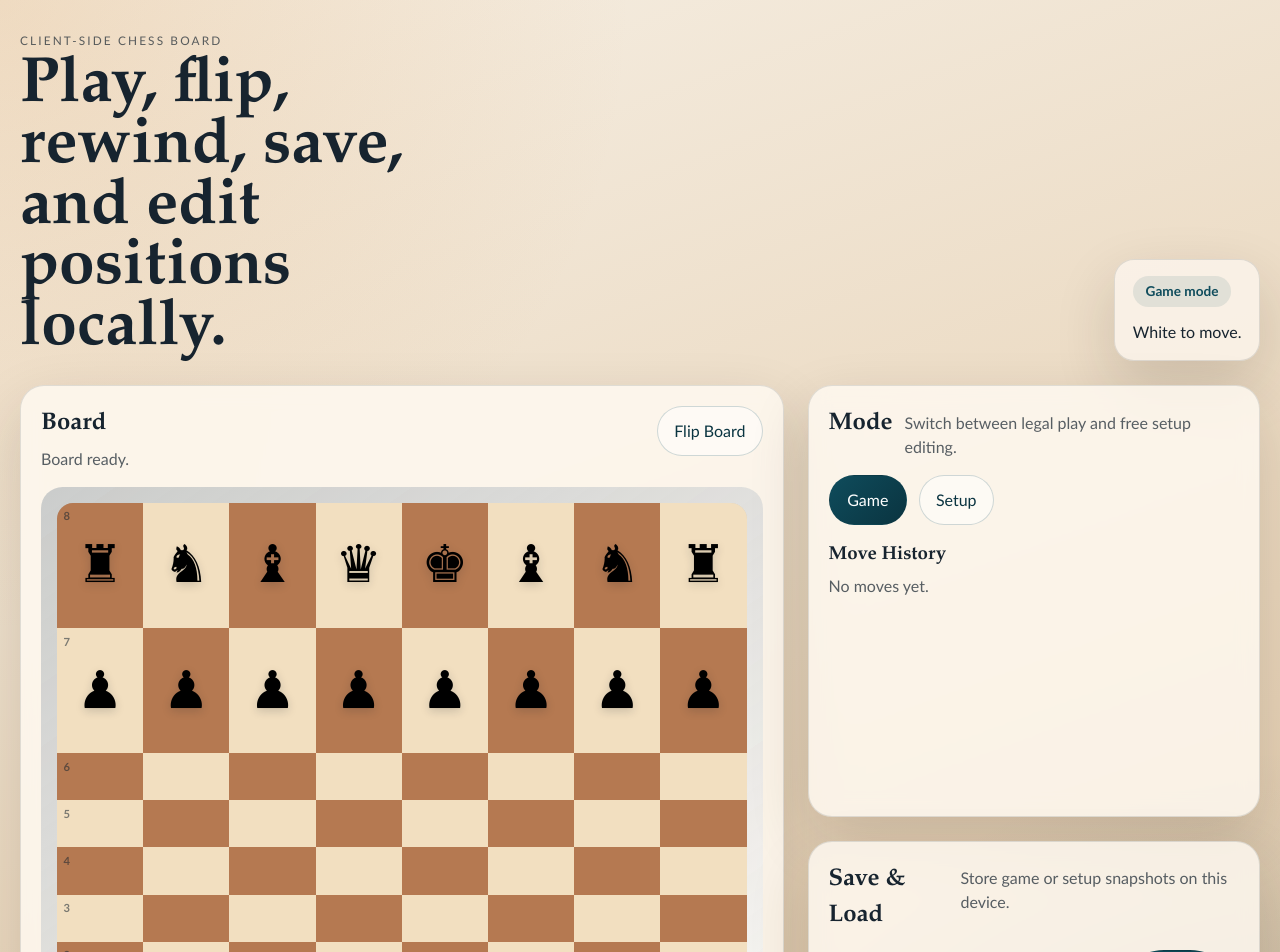
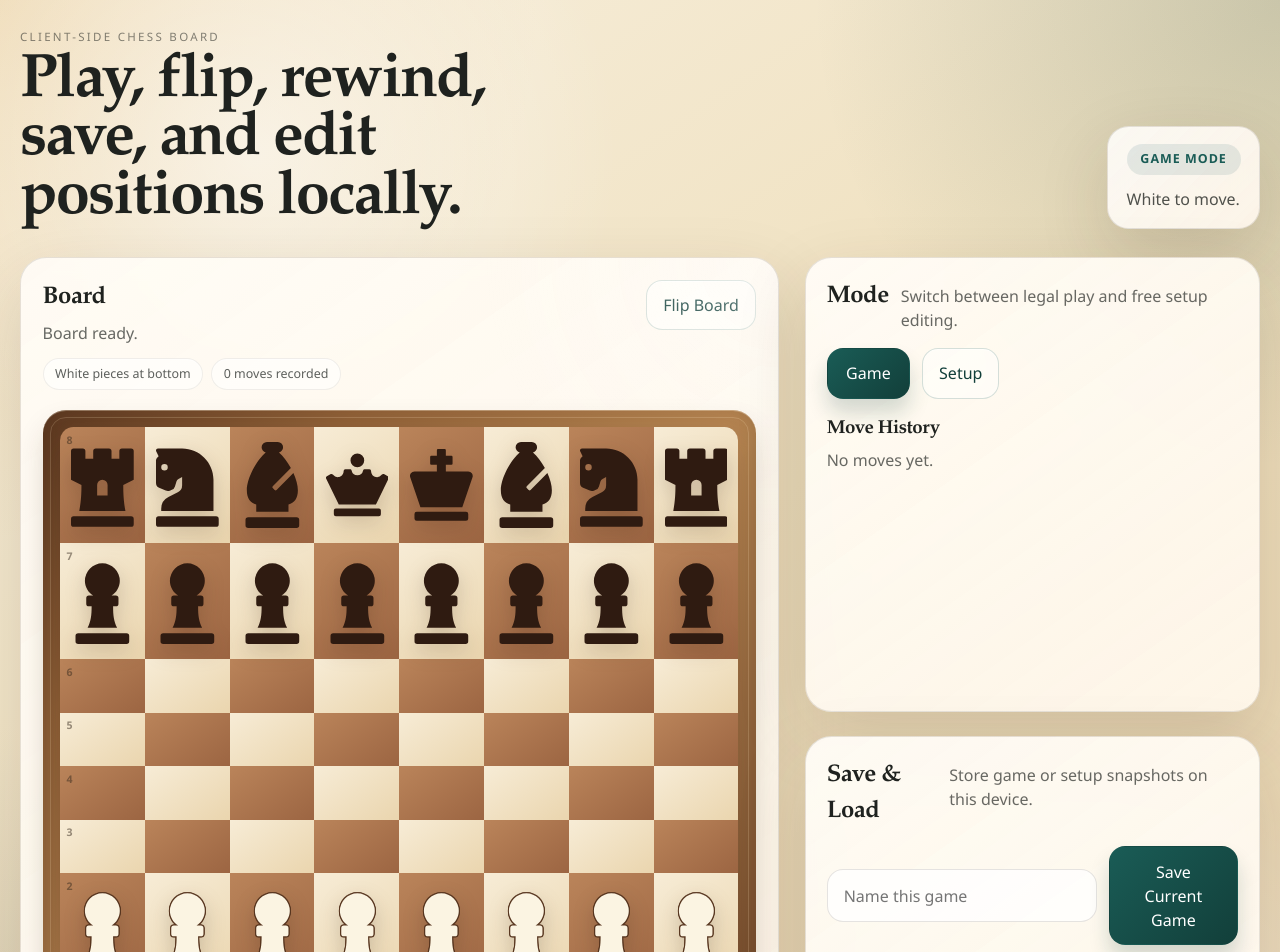
Before and after one commit to 1Brajesh/Chess, a React (Vite) app: page / in a window 1280 px wide. Shown: the top 952 px of the page. Built offline with nearby package versions, Linux system fonts and the light colour scheme.

Commit message:
Polish chess board visuals

```diff
--- a/package.json
+++ b/package.json
@@ -12,7 +12,8 @@
   "dependencies": {
     "chess.js": "^1.4.0",
     "react": "^19.0.0",
-    "react-dom": "^19.0.0"
+    "react-dom": "^19.0.0",
+    "react-icons": "^5.6.0"
   },
   "devDependencies": {
     "@vitejs/plugin-react": "^5.0.0",
--- a/src/App.jsx
+++ b/src/App.jsx
@@ -1,7 +1,6 @@
 import { useEffect, useState } from 'react';
 import {
   PIECE_LABELS,
-  PIECE_SYMBOLS,
   STANDARD_START_FEN,
   boardMapToFen,
   buildChess,
@@ -19,6 +18,7 @@ import {
   safeValidateFen,
   serializeGameSummary,
 } from './lib/chess.js';
+import ChessPiece from './components/ChessPiece.jsx';
 
 const APP_STORAGE_KEY = 'chess-board-session-v1';
 const SAVES_STORAGE_KEY = 'chess-board-saves-v1';
@@ -139,6 +139,8 @@ export default function App() {
             ? 'Position can start a game.'
             : 'Position needs both kings and a valid layout.'
         }`;
+  const boardPerspective =
+    orientation === 'w' ? 'White pieces at bottom' : 'Black pieces at bottom';
 
   useEffect(() => {
     window.localStorage.setItem(
@@ -423,6 +425,14 @@ export default function App() {
             <div>
               <h2>Board</h2>
               <p>{message}</p>
+              <div className="board-chip-row">
+                <span className="board-chip">{boardPerspective}</span>
+                <span className="board-chip">
+                  {mode === 'game'
+                    ? `${moveList.length} move${moveList.length === 1 ? '' : 's'} recorded`
+                    : `${setupState.turn === 'w' ? 'White' : 'Black'} to move`}
+                </span>
+              </div>
             </div>
             <button
               className="ghost-button"
@@ -478,7 +488,7 @@ export default function App() {
                       {fileLabel ? (
                         <span className="square-file">{fileLabel}</span>
                       ) : null}
-                      <span className="piece">{piece ? PIECE_SYMBOLS[piece] : ''}</span>
+                      {piece ? <ChessPiece piece={piece} /> : null}
                     </button>
                   );
                 }),
@@ -521,9 +531,7 @@ export default function App() {
                           )
                         }
                       >
-                        <span className="promotion-piece">
-                          {PIECE_SYMBOLS[pieceCode]}
-                        </span>
+                        <ChessPiece piece={pieceCode} className="promotion-piece" />
                         {PIECE_LABELS[pieceCode]}
                       </button>
                     );
@@ -579,7 +587,11 @@ export default function App() {
                       onClick={() => setSelectedPalettePiece(piece)}
                     >
                       <span className="palette-symbol">
-                        {piece === 'erase' ? '×' : PIECE_SYMBOLS[piece]}
+                        {piece === 'erase' ? (
+                          <span className="erase-symbol">×</span>
+                        ) : (
+                          <ChessPiece piece={piece} className="palette-piece" />
+                        )}
                       </span>
                       <span>{PIECE_LABELS[piece]}</span>
                     </button>
--- /dev/null
+++ b/src/components/ChessPiece.jsx
@@ -0,0 +1,32 @@
+import {
+  FaChessBishop,
+  FaChessKing,
+  FaChessKnight,
+  FaChessPawn,
+  FaChessQueen,
+  FaChessRook,
+} from 'react-icons/fa';
+
+const ICON_BY_PIECE = {
+  K: FaChessKing,
+  Q: FaChessQueen,
+  R: FaChessRook,
+  B: FaChessBishop,
+  N: FaChessKnight,
+  P: FaChessPawn,
+};
+
+export default function ChessPiece({ piece, className = '' }) {
+  if (!piece || piece === 'erase') {
+    return null;
+  }
+
+  const Icon = ICON_BY_PIECE[piece[1]];
+  const colorClass = piece.startsWith('w') ? 'white' : 'black';
+
+  return (
+    <span className={['piece-render', colorClass, className].filter(Boolean).join(' ')}>
+      <Icon className="piece-icon" aria-hidden="true" focusable="false" />
+    </span>
+  );
+}
--- a/src/styles.css
+++ b/src/styles.css
@@ -1,25 +1,28 @@
 :root {
   color-scheme: light;
-  font-family: 'Avenir Next', 'Trebuchet MS', 'Segoe UI', sans-serif;
+  font-family: 'Avenir Next', 'Segoe UI', sans-serif;
   line-height: 1.5;
   font-weight: 500;
   background:
-    radial-gradient(circle at top left, rgba(219, 161, 94, 0.26), transparent 34%),
-    radial-gradient(circle at bottom right, rgba(10, 66, 96, 0.22), transparent 32%),
-    linear-gradient(160deg, #f6efe4 0%, #ead8bf 52%, #dbc1a0 100%);
-  color: #17242f;
-  --page-max: 1380px;
-  --panel: rgba(255, 250, 243, 0.8);
-  --panel-border: rgba(23, 36, 47, 0.12);
-  --accent: #0f4c5c;
-  --accent-strong: #0a3440;
-  --warm: #b65e2b;
-  --shadow: 0 24px 60px rgba(43, 30, 16, 0.16);
-  --light-square: #f2dfc0;
-  --dark-square: #b57951;
-  --selected: #0f4c5c;
-  --target: #db8d2f;
-  --last-move: rgba(239, 197, 94, 0.5);
+    radial-gradient(circle at top left, rgba(225, 187, 121, 0.38), transparent 30%),
+    radial-gradient(circle at top right, rgba(29, 69, 60, 0.18), transparent 26%),
+    radial-gradient(circle at bottom left, rgba(38, 61, 92, 0.18), transparent 30%),
+    linear-gradient(145deg, #f8f0df 0%, #efe0be 48%, #e4cfac 100%);
+  color: #1f221f;
+  --page-max: 1420px;
+  --panel: rgba(255, 250, 241, 0.78);
+  --panel-border: rgba(51, 43, 32, 0.12);
+  --accent: #1a5c56;
+  --accent-strong: #123f3a;
+  --warm: #9f5d2f;
+  --warm-strong: #6d3f1f;
+  --shadow: 0 26px 70px rgba(61, 41, 20, 0.15);
+  --shadow-soft: 0 14px 28px rgba(61, 41, 20, 0.12);
+  --light-square: linear-gradient(145deg, #f7ecd6, #ead5ae);
+  --dark-square: linear-gradient(145deg, #ba845a, #9c6542);
+  --selected: #145a63;
+  --target: rgba(26, 92, 86, 0.9);
+  --last-move: rgba(234, 188, 73, 0.32);
 }
 
 * {
@@ -29,6 +32,10 @@
 body {
   margin: 0;
   min-height: 100vh;
+  color: inherit;
+  background:
+    radial-gradient(circle at 20% 12%, rgba(255, 255, 255, 0.55), transparent 24%),
+    radial-gradient(circle at 88% 85%, rgba(255, 255, 255, 0.32), transparent 20%);
 }
 
 button,
@@ -47,54 +54,61 @@ button {
 .app-shell {
   width: min(100%, var(--page-max));
   margin: 0 auto;
-  padding: 2rem 1.25rem 3rem;
+  padding: 1.75rem 1.25rem 3rem;
 }
 
 .hero {
   display: flex;
   justify-content: space-between;
-  gap: 1.5rem;
-  align-items: flex-end;
-  margin-bottom: 1.5rem;
+  gap: 1.75rem;
+  align-items: end;
+  margin-bottom: 1.75rem;
 }
 
 .eyebrow {
   text-transform: uppercase;
-  letter-spacing: 0.18em;
-  font-size: 0.74rem;
-  color: rgba(23, 36, 47, 0.7);
-  margin: 0 0 0.45rem;
+  letter-spacing: 0.2em;
+  font-size: 0.72rem;
+  color: rgba(44, 47, 41, 0.58);
+  margin: 0 0 0.55rem;
 }
 
 .hero h1 {
   margin: 0;
-  max-width: 14ch;
-  font-family: 'Palatino Linotype', 'Book Antiqua', serif;
-  font-size: clamp(2rem, 5vw, 4.25rem);
+  max-width: 16ch;
+  font-family: 'Iowan Old Style', 'Palatino Linotype', 'Book Antiqua', serif;
+  font-size: clamp(2rem, 4.8vw, 4rem);
   line-height: 0.95;
+  letter-spacing: -0.03em;
 }
 
 .hero-status {
-  max-width: 18rem;
-  padding: 1rem 1.1rem;
+  max-width: 19rem;
+  padding: 1.05rem 1.15rem;
   border: 1px solid var(--panel-border);
-  border-radius: 1.25rem;
-  background: rgba(255, 250, 243, 0.68);
+  border-radius: 1.35rem;
+  background:
+    linear-gradient(135deg, rgba(255, 255, 255, 0.62), rgba(255, 247, 235, 0.72)),
+    rgba(255, 250, 243, 0.68);
   box-shadow: var(--shadow);
+  backdrop-filter: blur(12px);
 }
 
 .hero-status p {
   margin: 0.8rem 0 0;
+  color: rgba(31, 34, 31, 0.78);
 }
 
 .mode-pill {
   display: inline-flex;
   align-items: center;
   gap: 0.35rem;
-  padding: 0.35rem 0.8rem;
+  padding: 0.38rem 0.86rem;
   border-radius: 999px;
-  font-size: 0.85rem;
+  font-size: 0.78rem;
   font-weight: 700;
+  letter-spacing: 0.08em;
+  text-transform: uppercase;
 }
 
 .mode-pill.game {
@@ -109,21 +123,35 @@ button {
 
 .layout {
   display: grid;
-  grid-template-columns: minmax(0, 1.35fr) minmax(320px, 0.8fr);
-  gap: 1.5rem;
+  grid-template-columns: minmax(0, 1.3fr) minmax(320px, 0.78fr);
+  gap: 1.65rem;
 }
 
 .card {
   border: 1px solid var(--panel-border);
-  border-radius: 1.5rem;
-  background: var(--panel);
+  border-radius: 1.65rem;
+  background:
+    linear-gradient(145deg, rgba(255, 252, 246, 0.82), rgba(255, 246, 232, 0.72)),
+    var(--panel);
   box-shadow: var(--shadow);
   backdrop-filter: blur(10px);
 }
 
 .board-panel {
   position: relative;
-  padding: 1.25rem;
+  padding: 1.35rem;
+  overflow: hidden;
+}
+
+.board-panel::before {
+  content: '';
+  position: absolute;
+  inset: 0;
+  border-radius: inherit;
+  background:
+    radial-gradient(circle at top right, rgba(255, 255, 255, 0.34), transparent 24%),
+    radial-gradient(circle at bottom left, rgba(161, 114, 72, 0.08), transparent 20%);
+  pointer-events: none;
 }
 
 .board-toolbar,
@@ -150,7 +178,8 @@ button {
 .history-panel h3,
 .promotion-card h3 {
   margin: 0;
-  font-family: 'Palatino Linotype', 'Book Antiqua', serif;
+  font-family: 'Iowan Old Style', 'Palatino Linotype', 'Book Antiqua', serif;
+  letter-spacing: -0.02em;
 }
 
 .board-toolbar p,
@@ -158,28 +187,61 @@ button {
 .save-item p,
 .hint {
   margin: 0.3rem 0 0;
-  color: rgba(23, 36, 47, 0.72);
+  color: rgba(31, 34, 31, 0.68);
+}
+
+.board-chip-row {
+  display: flex;
+  flex-wrap: wrap;
+  gap: 0.5rem;
+  margin-top: 0.85rem;
+}
+
+.board-chip {
+  display: inline-flex;
+  align-items: center;
+  padding: 0.36rem 0.72rem;
+  border-radius: 999px;
+  background: rgba(255, 255, 255, 0.56);
+  border: 1px solid rgba(63, 53, 40, 0.08);
+  color: rgba(31, 34, 31, 0.72);
+  font-size: 0.78rem;
+  box-shadow: inset 0 1px 0 rgba(255, 255, 255, 0.48);
 }
 
 .board-frame {
   position: relative;
-  padding: 1rem;
-  margin-top: 1rem;
-  border-radius: 1.35rem;
+  padding: 1.1rem;
+  margin-top: 1.2rem;
+  border-radius: 1.45rem;
   background:
-    linear-gradient(145deg, rgba(18, 44, 63, 0.22), rgba(255, 255, 255, 0.45)),
-    rgba(255, 251, 246, 0.7);
+    linear-gradient(135deg, #5c3820 0%, #8f6037 22%, #b88753 52%, #6b4327 100%);
+  box-shadow:
+    inset 0 1px 0 rgba(255, 245, 226, 0.32),
+    inset 0 -12px 24px rgba(52, 30, 16, 0.24),
+    var(--shadow-soft);
+}
+
+.board-frame::before {
+  content: '';
+  position: absolute;
+  inset: 0.45rem;
+  border-radius: 1rem;
+  border: 1px solid rgba(255, 232, 196, 0.18);
+  pointer-events: none;
 }
 
 .board-grid {
   display: grid;
   grid-template-columns: repeat(8, minmax(0, 1fr));
-  width: min(100%, 780px);
+  width: min(100%, 760px);
   margin: 0 auto;
   aspect-ratio: 1;
-  border-radius: 1rem;
+  border-radius: 0.85rem;
   overflow: hidden;
-  box-shadow: inset 0 0 0 1px rgba(23, 36, 47, 0.1);
+  box-shadow:
+    0 18px 28px rgba(57, 35, 20, 0.18),
+    inset 0 0 0 1px rgba(54, 31, 18, 0.18);
 }
 
 .board-square {
@@ -189,14 +251,8 @@ button {
   display: grid;
   place-items: center;
   transition:
-    transform 160ms ease,
-    box-shadow 160ms ease,
-    filter 160ms ease;
-}
-
-.board-square:hover {
-  transform: scale(1.01);
-  filter: brightness(1.02);
+    background 160ms ease,
+    box-shadow 160ms ease;
 }
 
 .board-square.light {
@@ -207,17 +263,24 @@ button {
   background: var(--dark-square);
 }
 
+.board-square:hover {
+  box-shadow: inset 0 0 0 1px rgba(255, 255, 255, 0.12);
+}
+
 .board-square.selected {
-  box-shadow: inset 0 0 0 4px rgba(15, 76, 92, 0.88);
+  box-shadow:
+    inset 0 0 0 4px rgba(20, 90, 99, 0.92),
+    inset 0 0 0 999px rgba(20, 90, 99, 0.08);
 }
 
 .board-square.target::after {
   content: '';
   position: absolute;
-  width: 26%;
-  height: 26%;
+  width: 22%;
+  height: 22%;
   border-radius: 999px;
-  background: rgba(219, 141, 47, 0.72);
+  background: var(--target);
+  box-shadow: 0 0 0 5px rgba(255, 255, 255, 0.12);
 }
 
 .board-square.last-move::before {
@@ -227,21 +290,48 @@ button {
   background: var(--last-move);
 }
 
-.piece {
+.piece-render {
   position: relative;
-  z-index: 1;
-  font-family: 'Times New Roman', 'Segoe UI Symbol', serif;
-  font-size: clamp(2rem, 4.8vw, 3.25rem);
-  text-shadow: 0 3px 10px rgba(23, 36, 47, 0.18);
+  z-index: 2;
+  display: inline-grid;
+  place-items: center;
+  width: 74%;
+  height: 74%;
+  transition: transform 160ms ease, filter 160ms ease;
+}
+
+.board-square:hover .piece-render {
+  transform: translateY(-1px);
+}
+
+.piece-icon {
+  width: 100%;
+  height: 100%;
+}
+
+.piece-render.white {
+  color: #fbf4e2;
+  filter:
+    drop-shadow(1px 0 0 rgba(86, 53, 31, 0.95))
+    drop-shadow(-1px 0 0 rgba(86, 53, 31, 0.95))
+    drop-shadow(0 1px 0 rgba(86, 53, 31, 0.95))
+    drop-shadow(0 -1px 0 rgba(86, 53, 31, 0.95))
+    drop-shadow(0 8px 10px rgba(47, 28, 15, 0.18));
+}
+
+.piece-render.black {
+  color: #2f1b11;
+  filter: drop-shadow(0 7px 10px rgba(52, 30, 16, 0.18));
 }
 
 .square-rank,
 .square-file {
   position: absolute;
   z-index: 2;
-  font-size: 0.7rem;
+  font-size: 0.66rem;
   font-weight: 800;
-  color: rgba(23, 36, 47, 0.55);
+  color: rgba(53, 41, 29, 0.5);
+  letter-spacing: 0.08em;
 }
 
 .square-rank {
@@ -257,7 +347,7 @@ button {
 
 .board-actions {
   flex-wrap: wrap;
-  margin-top: 1rem;
+  margin-top: 1.15rem;
 }
 
 .side-panel {
@@ -266,19 +356,20 @@ button {
 }
 
 .side-panel .card {
-  padding: 1.25rem;
+  padding: 1.3rem;
 }
 
 .primary-button,
 .ghost-button,
 .text-button,
 .palette-button {
-  border-radius: 999px;
+  border-radius: 1rem;
   border: 1px solid transparent;
   transition:
     transform 160ms ease,
     background 160ms ease,
-    border-color 160ms ease;
+    border-color 160ms ease,
+    box-shadow 160ms ease;
 }
 
 .primary-button:hover,
@@ -289,22 +380,24 @@ button {
 }
 
 .primary-button {
-  padding: 0.75rem 1.1rem;
+  padding: 0.78rem 1.15rem;
   background: linear-gradient(135deg, var(--accent), var(--accent-strong));
   color: #fff;
+  box-shadow: 0 14px 20px rgba(18, 63, 58, 0.18);
 }
 
 .ghost-button {
   padding: 0.75rem 1rem;
-  border-color: rgba(15, 76, 92, 0.2);
-  background: rgba(255, 255, 255, 0.5);
+  border-color: rgba(26, 92, 86, 0.18);
+  background: rgba(255, 255, 255, 0.46);
   color: var(--accent-strong);
+  box-shadow: inset 0 1px 0 rgba(255, 255, 255, 0.55);
 }
 
 .text-button {
   padding: 0.4rem 0.65rem;
   background: transparent;
-  color: var(--warm);
+  color: var(--warm-strong);
 }
 
 .mode-switch {
@@ -323,24 +416,41 @@ button {
   align-items: center;
   gap: 0.65rem;
   justify-content: flex-start;
-  padding: 0.7rem 0.9rem;
-  background: rgba(255, 255, 255, 0.45);
-  border-color: rgba(23, 36, 47, 0.08);
+  padding: 0.8rem 0.95rem;
+  background: rgba(255, 255, 255, 0.48);
+  border-color: rgba(46, 36, 24, 0.08);
   text-align: left;
 }
 
 .palette-button.active {
-  border-color: rgba(15, 76, 92, 0.44);
-  background: rgba(15, 76, 92, 0.09);
+  border-color: rgba(26, 92, 86, 0.4);
+  background:
+    linear-gradient(135deg, rgba(26, 92, 86, 0.12), rgba(255, 255, 255, 0.56));
+  box-shadow: 0 10px 20px rgba(18, 63, 58, 0.08);
 }
 
 .palette-symbol,
 .promotion-piece {
   display: inline-grid;
   place-items: center;
-  width: 2rem;
-  height: 2rem;
-  font-size: 1.7rem;
+  width: 2.3rem;
+  height: 2.3rem;
+}
+
+.palette-piece,
+.promotion-piece {
+  width: 100%;
+  height: 100%;
+}
+
+.erase-symbol {
+  display: inline-grid;
+  place-items: center;
+  width: 100%;
+  height: 100%;
+  font-size: 1.75rem;
+  color: var(--warm-strong);
+  font-weight: 600;
 }
 
 .setup-controls {
@@ -376,8 +486,8 @@ button {
   min-width: 0;
   padding: 0.85rem 1rem;
   border-radius: 1rem;
-  border: 1px solid rgba(23, 36, 47, 0.12);
-  background: rgba(255, 255, 255, 0.75);
+  border: 1px solid rgba(46, 36, 24, 0.12);
+  background: rgba(255, 255, 255, 0.78);
 }
 
 .save-list {
@@ -389,7 +499,8 @@ button {
 .save-item {
   padding: 0.85rem 0.9rem;
   border-radius: 1rem;
-  background: rgba(255, 255, 255, 0.45);
+  background:
+    linear-gradient(135deg, rgba(255, 255, 255, 0.52), rgba(255, 246, 230, 0.48));
 }
 
 .save-actions {
@@ -401,16 +512,17 @@ button {
   inset: 0;
   display: grid;
   place-items: center;
-  background: rgba(15, 23, 34, 0.38);
-  border-radius: 1.5rem;
+  background: rgba(20, 26, 31, 0.42);
+  border-radius: 1.65rem;
   padding: 1rem;
 }
 
 .promotion-card {
   width: min(100%, 420px);
-  padding: 1.25rem;
+  padding: 1.3rem;
   border-radius: 1.2rem;
-  background: rgba(255, 252, 246, 0.96);
+  background:
+    linear-gradient(145deg, rgba(255, 253, 247, 0.98), rgba(250, 240, 220, 0.96));
   box-shadow: var(--shadow);
 }
 
@@ -447,6 +559,7 @@ button {
 
   .board-toolbar,
   .section-heading,
+  .board-chip-row,
   .save-form,
   .save-item,
   .save-actions {
@@ -457,6 +570,11 @@ button {
     box-shadow: inset 0 0 0 3px rgba(15, 76, 92, 0.88);
   }
 
+  .piece-render {
+    width: 78%;
+    height: 78%;
+  }
+
   .history-list {
     columns: 1;
   }
```
Also changed, not shown: 1 other file (tests, documents, lock files or other folders).
